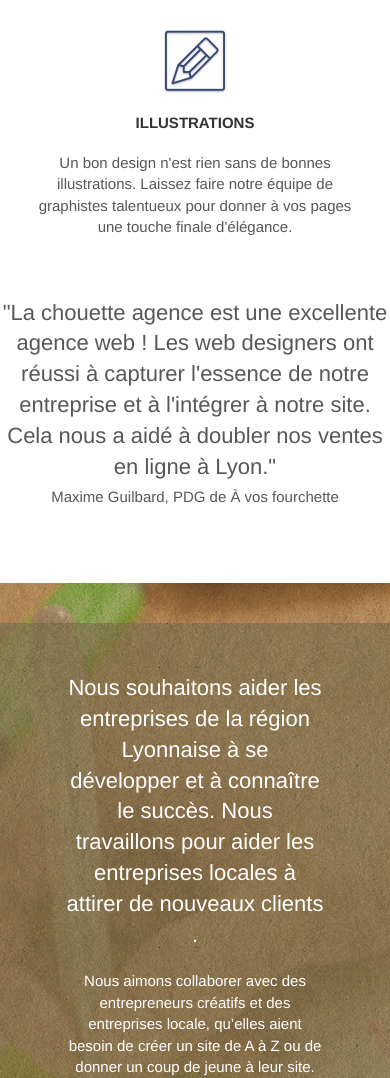
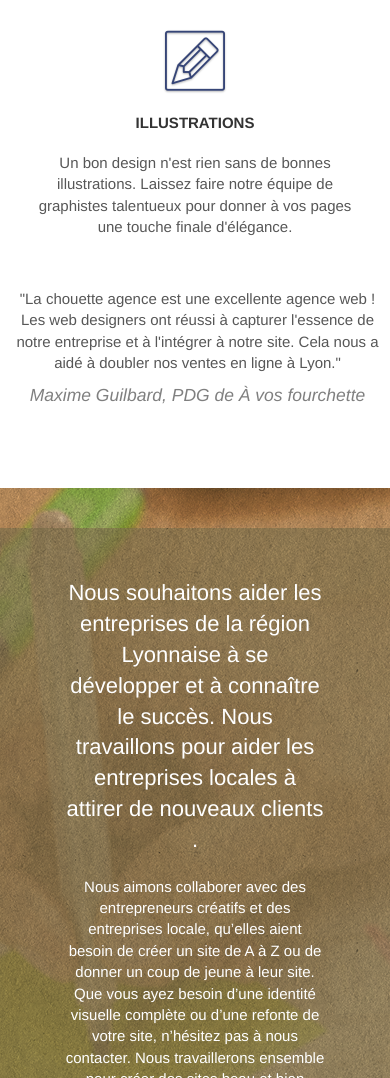
Before and after one commit to Lisa27KL/Projet-4-La-chouette-agence-apres.github.io, a plain HTML site: page index.html in a window 390 px wide. Shown: the part 1118-2196 px from the top of the page. Drawn offline with Linux system fonts and the light colour scheme.

Commit message:
modifications contraste et W3C

```diff
--- a/index.html
+++ b/index.html
@@ -11,7 +11,6 @@
 	<link rel="stylesheet" type="text/css" href="style.css">
 	<link rel="stylesheet" type="text/css" href="./css/font-awesome.css">
 	<link rel="stylesheet" type="text/css" href="./css/et-line.css">
-	<link rel="preload" as="font">
 
 
 	<script src="./js/jquery-2.1.0.js"></script>
@@ -111,10 +110,10 @@
 			</div>
 		</div>
 		<div class="row voffset-lg voffset">
-			<h2 class="col-xs-12 col-md-8 col-md-offset-2 text-center">
-				"La chouette agence est une excellente agence web ! Les web designers ont réussi à capturer l'essence de notre entreprise et à l'intégrer à notre site. Cela nous a aidé à doubler nos ventes en ligne à Lyon."
-				<p>Maxime Guilbard, PDG de  À vos fourchette</p>
-			</h2>
+			<blockquote class="col-xs-12 col-md-8 col-md-offset-2 text-center">
+				<p>"La chouette agence est une excellente agence web ! Les web designers ont réussi à capturer l'essence de notre entreprise et à l'intégrer à notre site. Cela nous a aidé à doubler nos ventes en ligne à Lyon."</p>
+				<cite>Maxime Guilbard, PDG de  À vos fourchette</cite>
+			</blockquote>
 		</div>
 	</div>
 </div>
--- a/style.css
+++ b/style.css
@@ -848,13 +848,13 @@ h4 {
     }
 }
 
-@media only screen and (min-device-width: 768px) and (max-device-width: 1024px) and (orientation: landscape) {
+@media only screen and (min-width: 768px) and (max-width: 1024px) and (orientation: landscape) {
     .b-parallax {
         background-attachment: scroll;
     }
 }
 
-@media only screen and (min-device-width: 1024px) and (max-device-width: 1366px) and (-webkit-min-device-pixel-ratio: 1.5) {
+@media only screen and (min-width: 1024px) and (max-width: 1366px) and (-webkit-min-device-pixel-ratio: 1.5) {
     .b-parallax {
         background-attachment: scroll;
     }
@@ -872,10 +872,7 @@ h4 {
         overflow-x: hidden;
         position: relative;
     }
-    .bloc {
-        padding-left: constant(safe-area-inset-left);
-        padding-right: constant(safe-area-inset-right);
-    }
+
     .bloc-group,
     .bloc-group .bloc {
         display: block;
@@ -884,8 +881,6 @@ h4 {
     .bloc-fill-screen .fill-bloc-top-edge,
     .bloc-fill-screen .fill-bloc-bottom-edge {
         padding: 0 20px;
-        padding-left: constant(safe-area-inset-left);
-        padding-right: constant(safe-area-inset-right);
     }
 }
 
```
Also changed, not shown: page2.html (+1 -2 lines).
